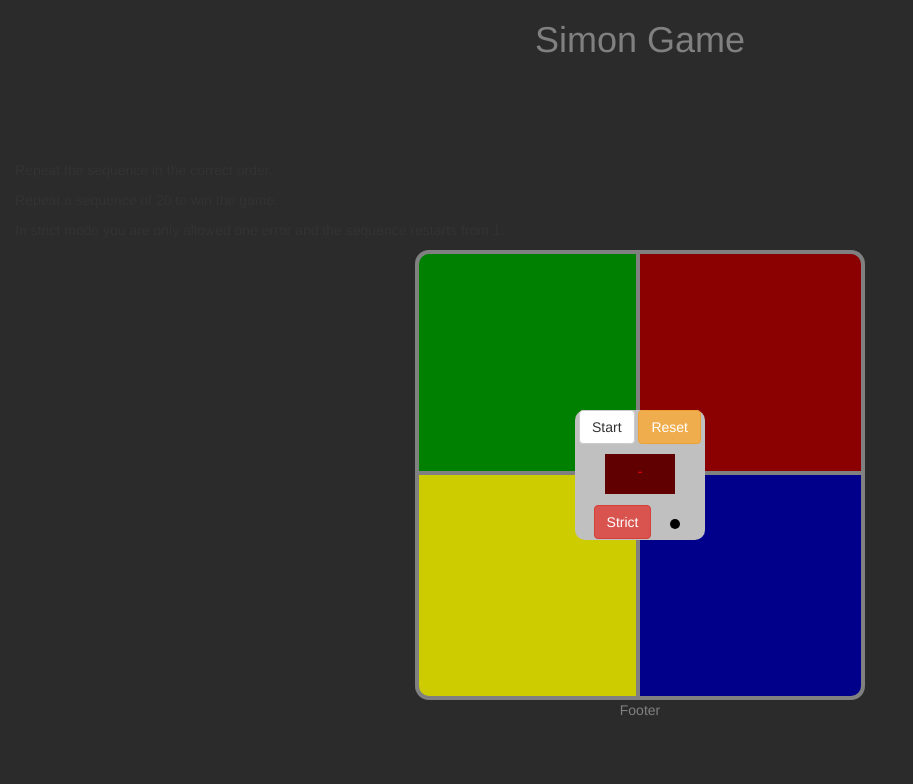
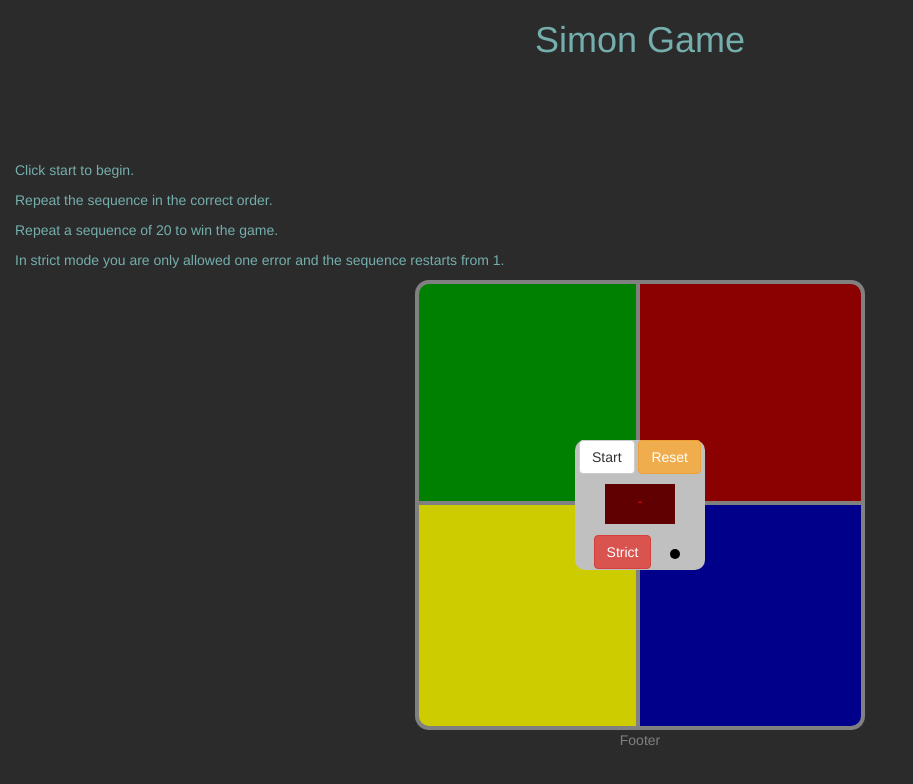
Before and after one commit to kesi2k/Simon-game, a plain HTML site: page index.html in a window 1280 px wide. Shown: the whole page, without its empty margins (0-913 px from the left). Drawn offline with nearby package versions, Linux system fonts and the light colour scheme.

Commit message:
More CSS changes

```diff
--- a/index.html
+++ b/index.html
@@ -12,8 +12,9 @@
 
 <body>
   <div id="big_wrapper">
-    <h1 style="color:gray">Simon Game</h1>
+    <h1 style="color:#74AFAD">Simon Game</h1>
     <div id = "instructions">
+    <p> Click start to begin.</p>
     <p> Repeat the sequence in the correct order.</p>
     <p> Repeat a sequence of 20 to win the game.</p>
     <p> In strict mode you are only allowed one error and the sequence restarts from 1.</p>
--- a/styling.css
+++ b/styling.css
@@ -9,6 +9,7 @@ body{
 #instructions{
      padding-left:15px;
      text-align:left;
+     color:#74AFAD;
 }
 
 h1{
```
